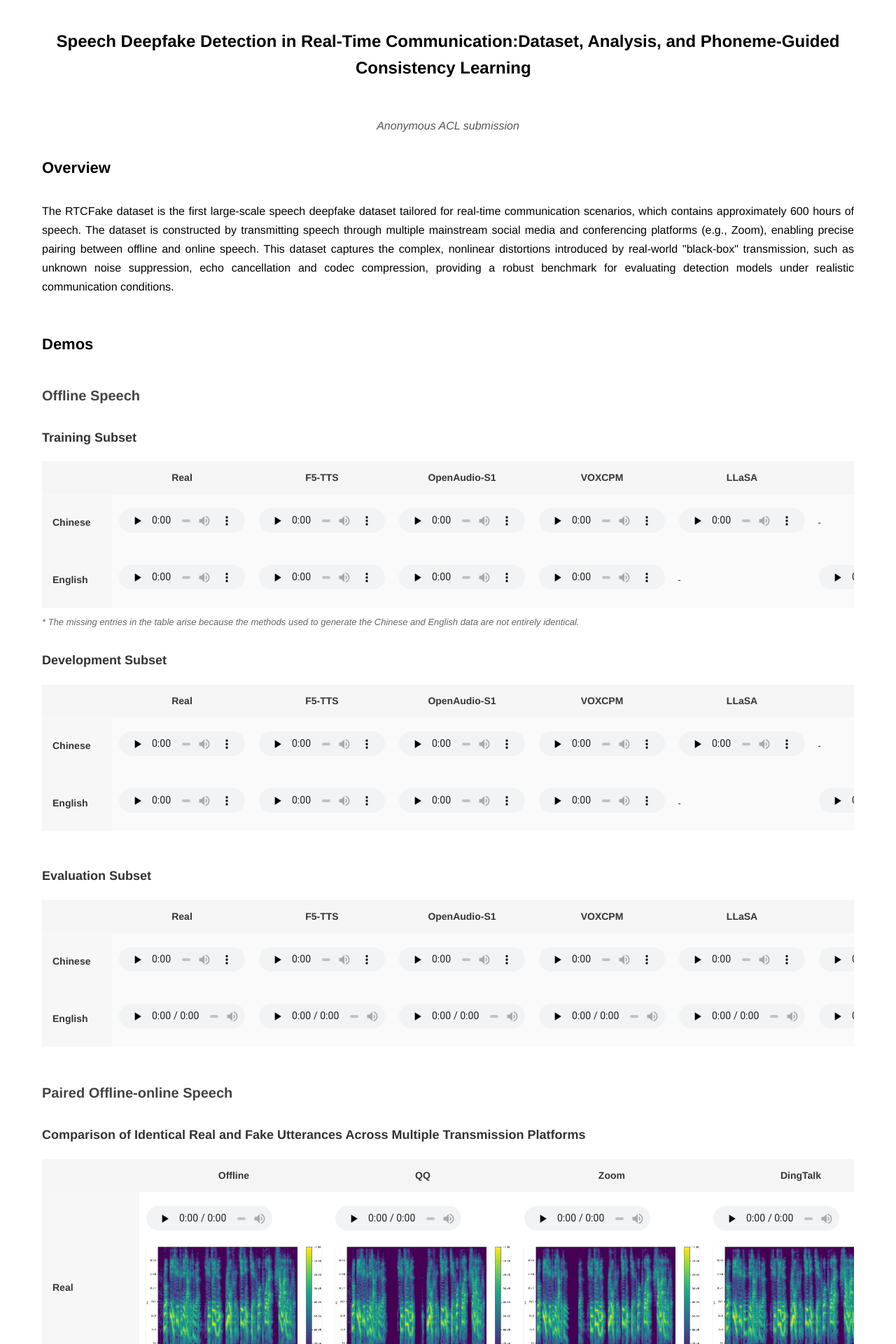
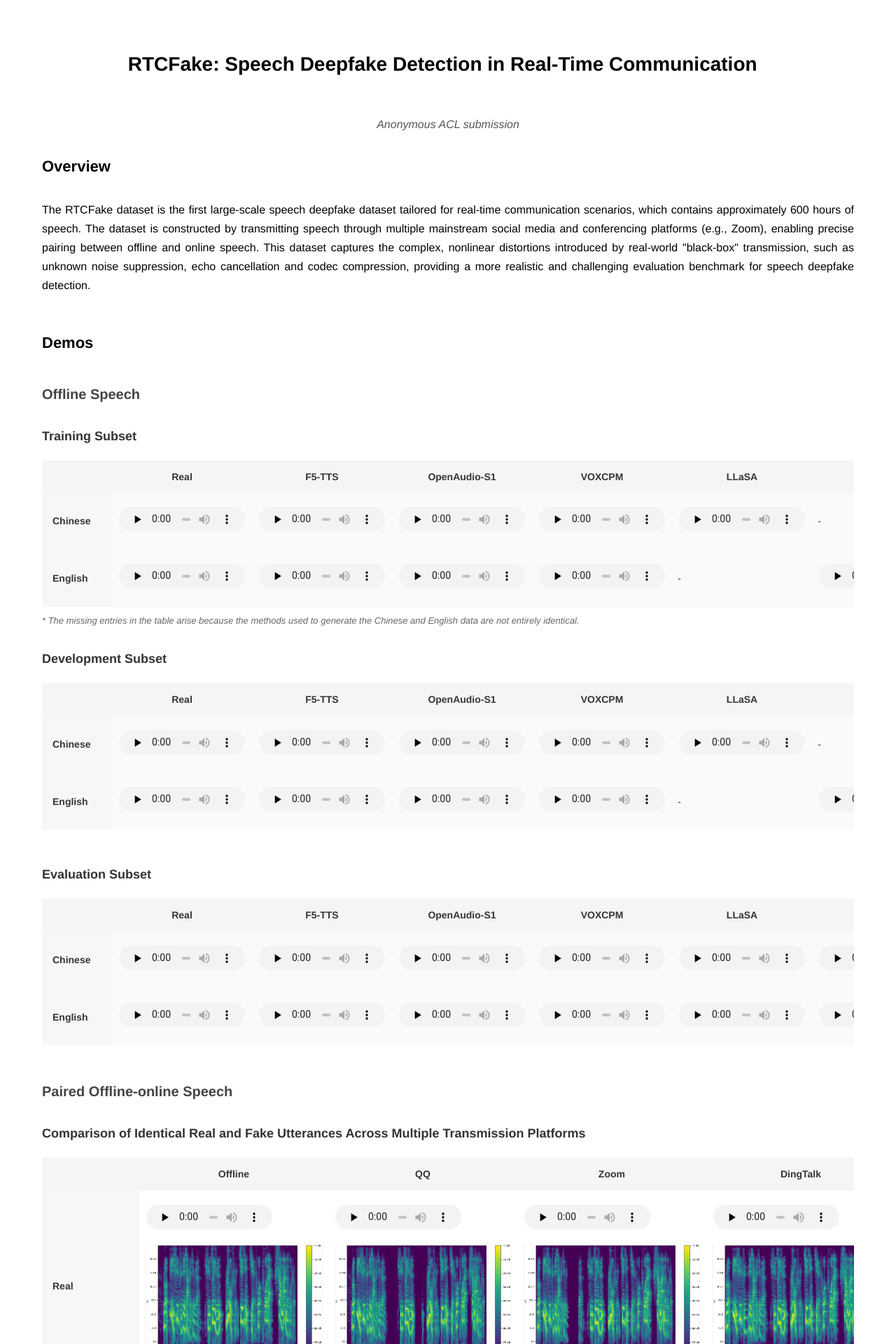
Before and after one commit to JunXue-tech/RTCFake-demo, a Sphinx documentation site: the page built from source/dataset.rst, in a window 1280 px wide. Shown: the top 1920 px of the page at 70% size. Built offline with Sphinx 7.4.7, drawn with Linux system fonts in a browser that asks for light colours.

Commit message:
modify title and overview

```diff
--- a/source/dataset.rst
+++ b/source/dataset.rst
@@ -1,4 +1,4 @@
-Speech Deepfake Detection in Real-Time Communication:Dataset, Analysis, and Phoneme-Guided Consistency Learning
+RTCFake: Speech Deepfake Detection in Real-Time Communication
 ====================
 
 .. raw:: html
@@ -12,6 +12,12 @@ Speech Deepfake Detection in Real-Time Communication:Dataset, Analysis, and Phon
             margin: 0;
             padding: 0;
             text-align: center;
+        }
+
+        h1 {
+            font-size: 28px !important;
+            margin-top: 50px !important;
+            margin-bottom: 10px !important;
         }
 
         .main-container {
@@ -188,7 +194,7 @@ Speech Deepfake Detection in Real-Time Communication:Dataset, Analysis, and Phon
     <h2 class="dataset-title">Overview</h2>
 
     <div class="overview-text">
-        The RTCFake dataset is the first large-scale speech deepfake dataset tailored for real-time communication scenarios, which contains approximately 600 hours of speech. The dataset is constructed by transmitting speech through multiple mainstream social media and conferencing platforms (e.g., Zoom), enabling precise pairing between offline and online speech. This dataset captures the complex, nonlinear distortions introduced by real-world "black-box" transmission, such as unknown noise suppression, echo cancellation and codec compression, providing a robust benchmark for evaluating detection models under realistic communication conditions.
+        The RTCFake dataset is the first large-scale speech deepfake dataset tailored for real-time communication scenarios, which contains approximately 600 hours of speech. The dataset is constructed by transmitting speech through multiple mainstream social media and conferencing platforms (e.g., Zoom), enabling precise pairing between offline and online speech. This dataset captures the complex, nonlinear distortions introduced by real-world "black-box" transmission, such as unknown noise suppression, echo cancellation and codec compression, providing a more realistic and challenging evaluation benchmark for speech deepfake detection.
     </div>
 
     <h2 class="section-title">Demos</h2>
```
Also changed, not shown: 7 other files.
